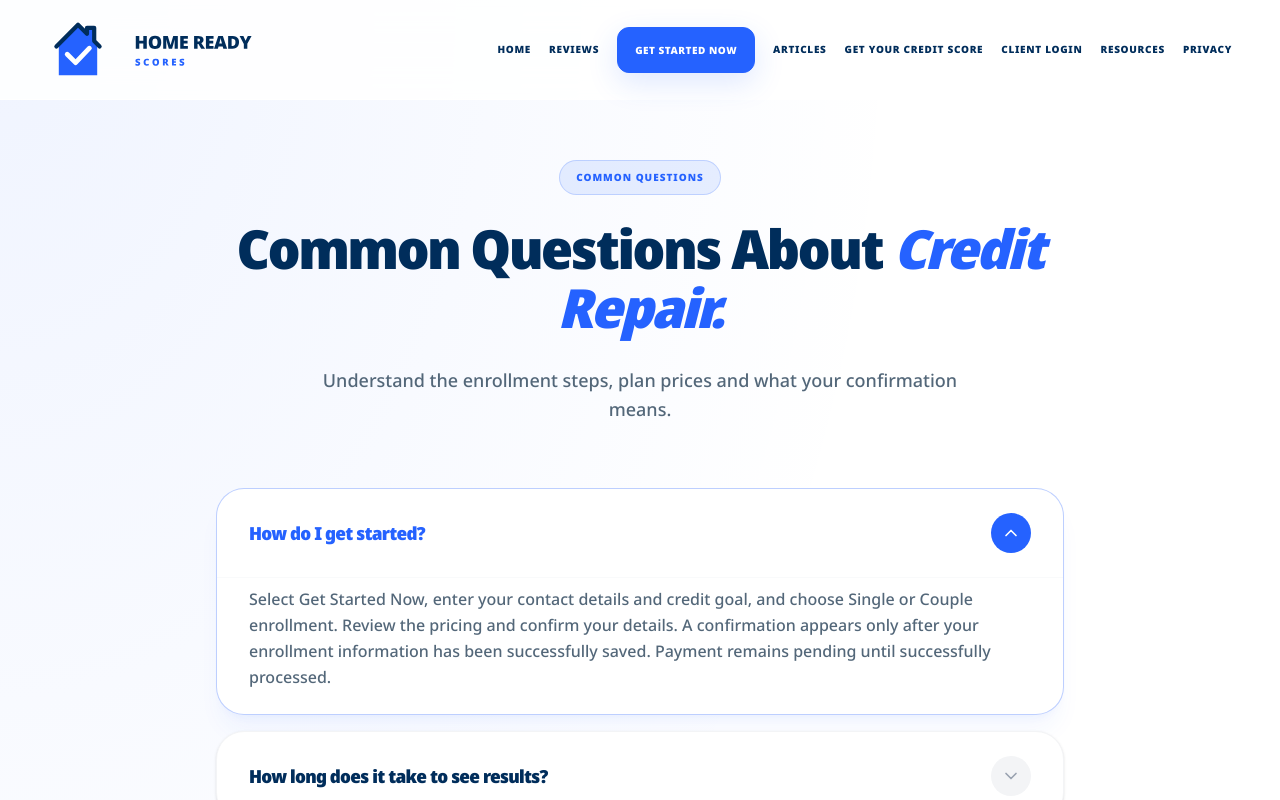
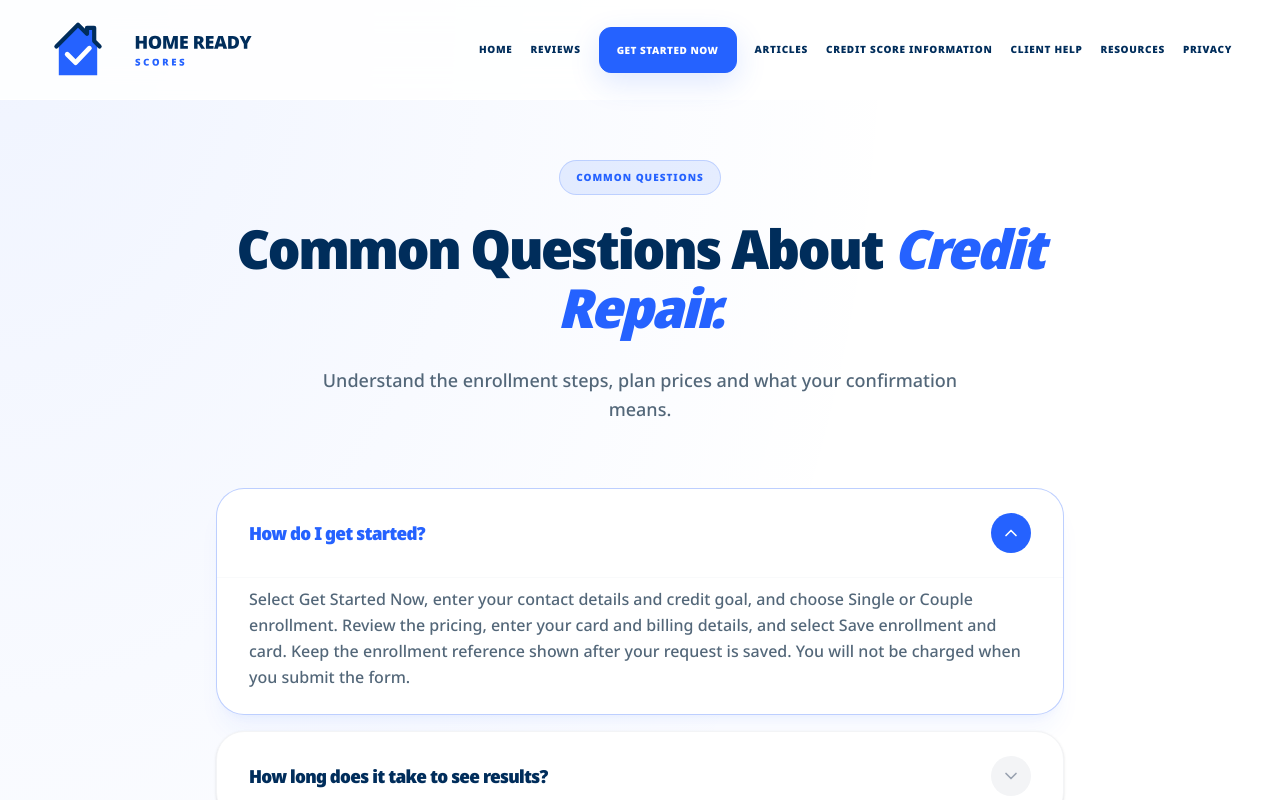
Before and after one commit to Youhavevalue/homereadyscores.com, a React (Vite) app: page /faq in a window 1280 px wide. Shown: the top 800 px of the page. Built offline with nearby package versions, Linux system fonts and the light colour scheme; no server answers; a web font is replaced by a local one.

Commit message:
Align customer copy with available website flows

```diff
--- a/shared/public-pages.js
+++ b/shared/public-pages.js
@@ -5,8 +5,8 @@ export const PUBLIC_PAGES = {
   '/reviews': { title: 'Customer reviews | HomeReady Scores', description: 'HomeReady Scores customer reviews. No verified customer testimonials are published here yet.' },
   '/articles': { title: 'Articles | HomeReady Scores', description: 'Read source-backed articles about credit reports, credit problems and preparing for homeownership.' },
   '/resources': { title: 'Resources | HomeReady Scores', description: 'Find enrollment information, credit-report rights, disclosures and website policies.' },
-  '/get-your-credit-score': { title: 'Get Your Credit Score | HomeReady Scores', description: 'Find out how to view your credit score through your credit-monitoring provider.' },
-  '/client-login': { title: 'Client Login | HomeReady Scores', description: 'Contact HomeReady Scores for help with your enrollment and saved reference.' },
+  '/get-your-credit-score': { title: 'Credit score information | HomeReady Scores', description: 'Find out how to view your credit score through your credit-monitoring provider.' },
+  '/client-login': { title: 'Client help | HomeReady Scores', description: 'Contact HomeReady Scores for help with your enrollment and saved reference.' },
   '/get-started': { title: 'Get Started Now | HomeReady Scores', description: 'Start your HomeReady Scores enrollment, choose a plan and keep your saved enrollment reference. Enter your card and billing details. Submitting the form does not charge your card.' },
   '/credit-help': { title: 'Your credit concerns and next step | HomeReady Scores', description: 'Share your credit concerns, review HomeReady Scores enrollment options and continue with your saved details.' },
   '/faq': { title: 'Credit questions answered | HomeReady Scores', description: 'Read answers about enrollment steps, Single and Couple pricing, payment status and credit-repair results.' },
--- a/src/components/Navbar.jsx
+++ b/src/components/Navbar.jsx
@@ -3,7 +3,7 @@ import { Link, useLocation } from 'react-router-dom';
 import { Menu, X, ArrowRight } from 'lucide-react';
 import BrandLogo from './BrandLogo';
 
-const links=[["Home", "/"], ["Reviews", "/reviews"], ["Get Started Now", "/get-started"], ["Articles", "/articles"], ["Get Your Credit Score", "/get-your-credit-score"], ["Client Login", "/client-login"], ["Resources", "/resources"], ["Privacy", "/privacy-policy"]];
+const links=[["Home", "/"], ["Reviews", "/reviews"], ["Get Started Now", "/get-started"], ["Articles", "/articles"], ["Credit Score Information", "/get-your-credit-score"], ["Client Help", "/client-login"], ["Resources", "/resources"], ["Privacy", "/privacy-policy"]];
 export default function Navbar(){
  const {pathname,hash,key:locationKey}=useLocation();const[openPath,setOpenPath]=useState(null);const open=openPath===pathname;const setOpen=value=>setOpenPath(value?pathname:null);const toggle=useRef(null);const panel=useRef(null);const closeButton=useRef(null);
  useEffect(()=>{if(hash){requestAnimationFrame(()=>document.getElementById(hash.slice(1))?.scrollIntoView());}},[pathname,hash,locationKey]);
--- a/src/pages/FAQ.jsx
+++ b/src/pages/FAQ.jsx
@@ -4,7 +4,7 @@ import { ChevronDown, MessageCircleQuestion } from 'lucide-react';
 import { Link } from 'react-router-dom';
 
 const faqs = [
-  { question: "How do I get started?", answer: "Select Get Started Now, enter your contact details and credit goal, and choose Single or Couple enrollment. Review the pricing and confirm your details. A confirmation appears only after your enrollment information has been successfully saved. Payment remains pending until successfully processed." },
+  { question: "How do I get started?", answer: "Select Get Started Now, enter your contact details and credit goal, and choose Single or Couple enrollment. Review the pricing, enter your card and billing details, and select Save enrollment and card. Keep the enrollment reference shown after your request is saved. You will not be charged when you submit the form." },
   { question: "How long does it take to see results?", answer: "Timing depends on the information involved and the review process. We do not promise a particular change or timeline." },
   { question: "Which enrollment plan should I choose?", answer: "Single enrollment is for one person: $189.99 initially, then $100.00 per month. Couple enrollment is for you and your spouse or partner: $379.99 initially, then $160.00 per month. Monthly pricing starts 30 days after signup." },
   { question: "Can you guarantee that my score will go up?", answer: "Every credit profile is different, so we can’t promise a specific score increase or outcome. Our focus is helping you understand your credit report and address information that may be inaccurate or incomplete. Your results also depend on your credit history and ongoing payment habits. We’ll explain your options and next steps clearly." },
--- a/src/pages/GetStarted.jsx
+++ b/src/pages/GetStarted.jsx
@@ -348,7 +348,7 @@ const GetStarted = ({ cardStepPreview = false, funnelMode = false } = {}) => {
                     </div>
                     <div className="p-6 bg-white">
                       <p className="text-gray-700 text-[15px] mb-6 leading-relaxed">
-                        {funnelMode ? 'You need to obtain your credit reports to begin the process. Review this requirement before submitting your request.' : <>Upon signup we will assist you in getting your <strong>free credit reports</strong>. Credit reports are from third-party providers, and getting them will never harm your scores.</>}
+                        You need to obtain your credit reports to begin the process. Review this requirement before submitting your request.
                       </p>
                       <div>
                         <p className="text-xs font-bold text-red-600 mb-2 tracking-wide uppercase">Required</p>
@@ -452,7 +452,7 @@ const GetStarted = ({ cardStepPreview = false, funnelMode = false } = {}) => {
                 </div>
               )}
             </div>
-            <p className="text-center mt-8 text-xs text-gray-400 font-medium">By clicking, you agree to our <a href="/terms-of-service" target="_blank" rel="noopener noreferrer" className="underline">Terms of Use</a> and <a href="/privacy-policy" target="_blank" rel="noopener noreferrer" className="underline">Privacy Policy</a>. These links open in a new tab so your enrollment stays here.</p>
+            <p className="text-center mt-8 text-xs text-gray-400 font-medium">By clicking, you agree to our <a href="/terms-of-service" target="_blank" rel="noopener noreferrer" className="underline">Terms of Service</a> and <a href="/privacy-policy" target="_blank" rel="noopener noreferrer" className="underline">Privacy Policy</a>. These links open in a new tab so your enrollment stays here.</p>
           </div>
 
           {/* Sidebar */}
--- a/src/pages/PublicResources.jsx
+++ b/src/pages/PublicResources.jsx
@@ -6,5 +6,5 @@ function Page({label,title,children}){return <div className="hrs-content-page"><
 export function Articles(){return <Page label="Articles" title="Credit knowledge. A clearer path home."><p>Clear answers to common credit questions. Learn how to read your credit report, manage card balances, and get ready to apply for a home loan.</p><div className="hrs-editorial-grid">{articles.map((article,index)=><article className={`hrs-editorial-card ${index===0?'hrs-editorial-featured':''}`} key={article.slug}><div className="hrs-editorial-art" aria-hidden="true"><span>{article.category}</span><strong>{String(index+1).padStart(2,'0')}</strong></div><div className="hrs-editorial-body"><p className="hrs-editorial-meta">{article.category} · {article.readingMinutes} min read</p><h2><Link to={`/articles/${article.slug}`}>{article.title}</Link></h2><p>{article.excerpt}</p><Link className="hrs-text-link" to={`/articles/${article.slug}`}>Read article →</Link></div></article>)}</div></Page>;}
 export function ArticleDetail(){const {slug}=useParams();const article=articles.find(item=>item.slug===slug);if(!article)return <Navigate to="/articles" replace/>;return <div className="hrs-content-page"><article className="hrs-wrap hrs-editorial-detail"><Link className="hrs-text-link" to="/articles">← All articles</Link><p className="hrs-kicker">{article.category} · {article.readingMinutes} min read</p><h1>{article.title}</h1><p className="hrs-editorial-deck">{article.excerpt}</p><p className="hrs-editorial-meta">HRS Education | Researched {article.sourcesChecked}</p>{article.sections.map((section,index)=><section key={index}>{section.heading&&<h2>{section.heading}</h2>}{section.paragraphs.map((paragraph,i)=><ArticleParagraph key={i} text={paragraph}/>)}</section>)}<section className="hrs-editorial-sources"><h2>Sources and further reading</h2><ul>{article.sources.map(source=><li key={source.url}><a href={source.url} target="_blank" rel="noopener noreferrer">{source.title} ↗</a></li>)}</ul></section><p className="hrs-small">{article.footer}</p><Link className="hrs-button" to="/get-started">Get Started Now</Link></article></div>;}
 export function Resources(){return <Page label="Resources" title="Practical tools for your next move."><p>Credit concerns can make homebuying feel out of reach. Start with information you can use: understand your report, review your habits and prepare your questions.</p><div className="hrs-tools-grid">{articles.map((article,index)=><article className="hrs-tool-card" key={article.slug}><p className="hrs-kicker">{String(index+1).padStart(2,'0')} · {article.category}</p><h2>{article.title}</h2><p>{article.excerpt}</p><Link className="hrs-text-link" to={`/articles/${article.slug}`}>Explore this resource →</Link></article>)}<article className="hrs-tool-card"><p className="hrs-kicker">04 · Know your rights</p><h2>Understand the process before you begin.</h2><p>Read the credit-report rights and credit-repair disclosures, then review our enrollment questions before choosing your next step.</p><div className="hrs-resource-links"><Link to="/fcra-rights">Credit-report rights →</Link><Link to="/croa-disclosure">Credit-repair disclosures →</Link><Link to="/faq">Enrollment questions and answers →</Link></div></article></div><div className="hrs-resource-links"><Link to="/articles">All credit and homebuying articles</Link><Link to="/terms-of-service">Terms of service</Link><Link to="/privacy-policy">Privacy policy</Link></div></Page>;}
-export function CreditScore(){return <Page label="Get Your Credit Score" title="Credit score access"><p>To view your credit score, sign in directly with your credit-monitoring provider.</p><p>Have questions about what is on your credit report? Request a free credit consultation with our team.</p></Page>;}
-export function ClientLogin(){return <Page label="Client Login" title="Access for existing clients"><p>For help with your enrollment, email help@homereadyscores.com and include your enrollment reference. Please keep card details and sensitive documents out of email.</p><Link className="hrs-text-link" to="/portal/login">Team sign in</Link></Page>;}
+export function CreditScore(){return <Page label="Credit Score Information" title="Where to view your credit score"><p>To view your credit score, sign in directly with your credit-monitoring provider.</p><p>Have questions about what is on your credit report? <a href="mailto:help@homereadyscores.com?subject=Free%20credit%20consultation%20request">Request a free credit consultation by email.</a></p></Page>;}
+export function ClientLogin(){return <Page label="Client Help" title="Help with your enrollment"><p>For help with your enrollment, email <a href="mailto:help@homereadyscores.com">help@homereadyscores.com</a> and include your enrollment reference. Please keep card details and sensitive documents out of email.</p><Link className="hrs-text-link" to="/portal/login">Team sign in</Link></Page>;}
--- a/src/pages/Reviews.jsx
+++ b/src/pages/Reviews.jsx
@@ -29,7 +29,7 @@ export default function Reviews() {
   return (
     <div className="hrs-content-page hrs-reviews-page hrs-voices">
       <section className="hrs-wrap hrs-voices-intro">
-        <div><p className="hrs-kicker">Customer reviews</p><h1>Real experiences.<br />Shared in their own words.</h1><p>Learn about HomeReady Scores through the people who have worked with us. </p></div>
+        <div><p className="hrs-kicker">Customer reviews</p><h1>{reviews.length ? <>Real experiences.<br />Shared in their own words.</> : 'Customer reviews'}</h1><p>{reviews.length ? 'Learn about HomeReady Scores through the people who have worked with us.' : 'Have questions about HomeReady Scores? Our team can help you understand your enrollment options.'}</p></div>
 
       </section>
 
```
Also changed, not shown: src/components/Footer.jsx (+1 -1 lines).
